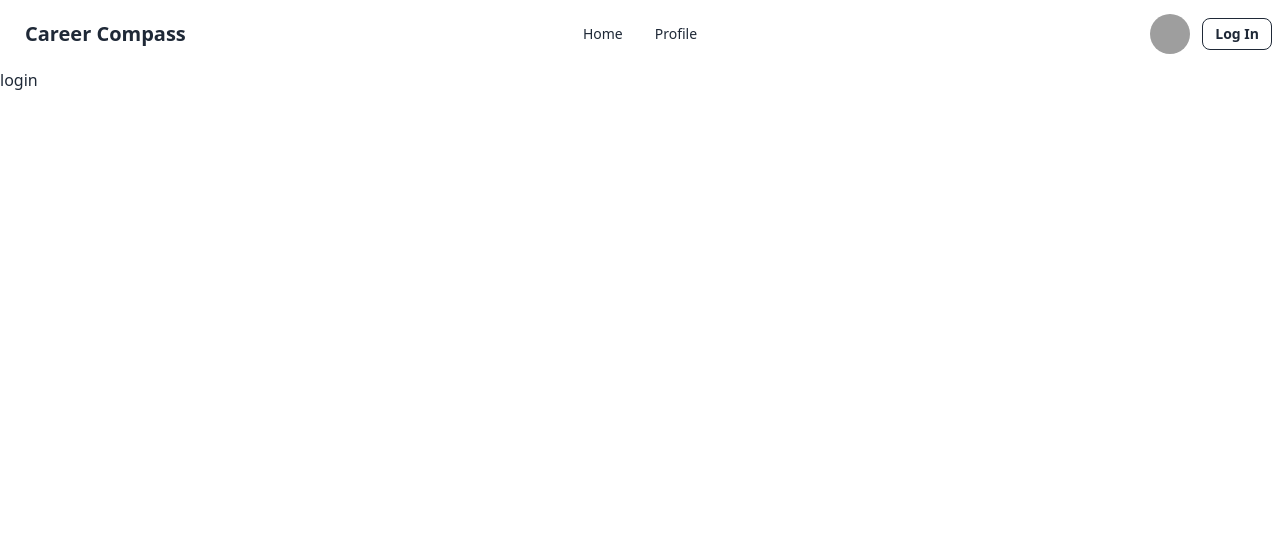
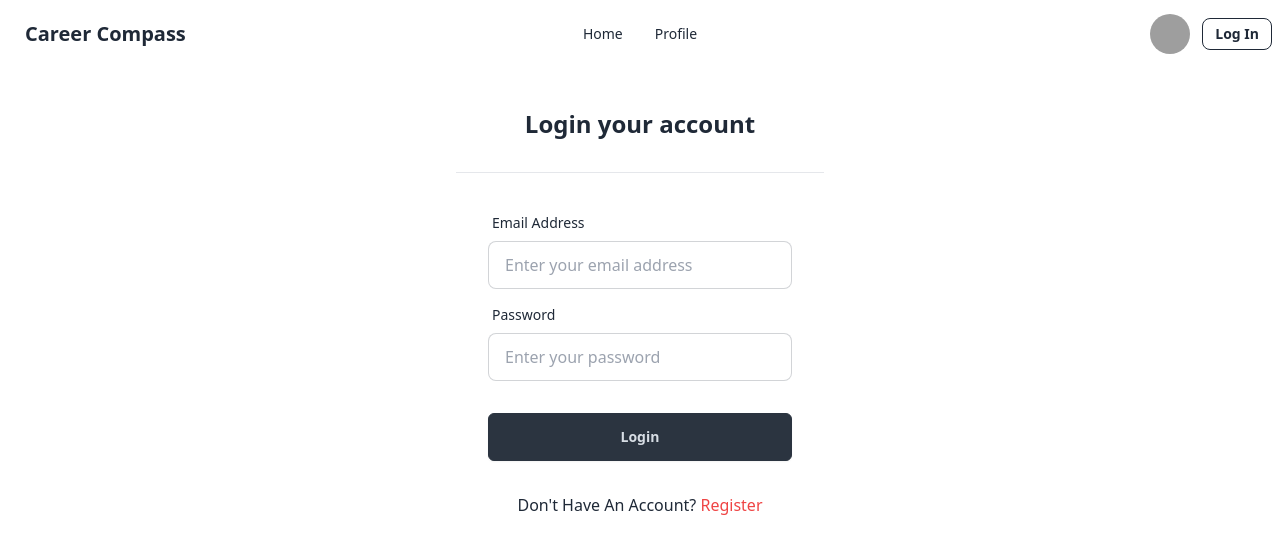
Before and after one commit to xyryc/career-compass, a React (Vite) app: page /login in a window 1280 px wide. Shown: the top 554 px of the page. Built offline with nearby package versions, Linux system fonts and the light colour scheme; no server answers; grey boxes are pictures that could not be loaded.

Commit message:
added login page

```diff
--- a/package.json
+++ b/package.json
@@ -13,6 +13,7 @@
     "firebase": "^11.0.2",
     "react": "^18.3.1",
     "react-dom": "^18.3.1",
+    "react-hot-toast": "^2.4.1",
     "react-icons": "^5.3.0",
     "react-router-dom": "^6.28.0"
   },
--- a/public/services.json
+++ b/public/services.json
@@ -89,7 +89,7 @@
   },
   {
     "id": 9,
-    "image": "https://https://img.freepik.com/premium-photo/business-meeting-businesswoman-woman-office-portrait-job-career-happy-smiling-teamwork-colleague-businessperson-startup-creative-student-education-project_565246-2642.jpg?semt=ais_hybrid",
+    "image": "https://img.freepik.com/premium-photo/business-meeting-businesswoman-woman-office-portrait-job-career-happy-smiling-teamwork-colleague-businessperson-startup-creative-student-education-project_565246-2642.jpg?semt=ais_hybrid",
     "service_name": "Job Search Strategy",
     "category": "Online",
     "description": "Create a personalized job search plan to maximize opportunities.",
--- a/src/components/Navbar.jsx
+++ b/src/components/Navbar.jsx
@@ -40,7 +40,9 @@ const Navbar = () => {
             {links}
           </ul>
         </div>
-        <a className="btn btn-ghost text-xl">Career Compass</a>
+        <Link to="/" className="btn btn-ghost text-xl">
+          Career Compass
+        </Link>
       </div>
       <div className="navbar-center hidden lg:flex">
         <ul className="menu menu-horizontal px-1">{links}</ul>
--- a/src/main.jsx
+++ b/src/main.jsx
@@ -3,9 +3,14 @@ import { createRoot } from "react-dom/client";
 import "./index.css";
 import { RouterProvider } from "react-router-dom";
 import router from "./routes/router.jsx";
+import AuthProvider from "./provider/AuthProvider.jsx";
+import { Toaster } from "react-hot-toast";
 
 createRoot(document.getElementById("root")).render(
   <StrictMode>
-    <RouterProvider router={router}></RouterProvider>
+    <AuthProvider>
+      <RouterProvider router={router} />
+      <Toaster />
+    </AuthProvider>
   </StrictMode>
 );
--- a/src/pages/Login.jsx
+++ b/src/pages/Login.jsx
@@ -1,10 +1,93 @@
+import { useContext, useState } from "react";
+import { Link, useLocation, useNavigate } from "react-router-dom";
+import { AuthContext } from "../provider/AuthProvider";
+import toast from "react-hot-toast";
 
 const Login = () => {
-    return (
-        <div>
-            login
-        </div>
-    );
+  const { userLogin, setUser } = useContext(AuthContext);
+  const [error, setError] = useState({});
+  const location = useLocation();
+  const navigate = useNavigate();
+  // console.log(location);
+
+  const handleSubmit = (e) => {
+    e.preventDefault();
+
+    const form = e.target;
+    const email = form.email.value;
+    const password = form.password.value;
+    // console.log(email, password);
+
+    userLogin(email, password)
+      .then((result) => {
+        const user = result.user;
+        // console.log(user);
+        setUser(user);
+        navigate(location?.state ? location.state : "/");
+        toast.success(`Logged in as ${user?.email}`);
+      })
+      .catch((err) => {
+        setError({ ...error, login: err.code });
+      });
+  };
+
+  return (
+    <div className="flex justify-center items-center pb-10">
+      <div className="card bg-base-100 w-full max-w-md shrink-0 rounded-md p-10">
+        <h2 className="font-semibold text-2xl text-center">
+          Login your account
+        </h2>
+        <div className="border-b-[1px] mt-8"></div>
+        <form onSubmit={handleSubmit} className="card-body">
+          <div className="form-control">
+            <label className="label">
+              <span className="label-text">Email Address</span>
+            </label>
+            <input
+              type="email"
+              name="email"
+              placeholder="Enter your email address"
+              className="input input-bordered"
+              required
+            />
+          </div>
+          <div className="form-control">
+            <label className="label">
+              <span className="label-text">Password</span>
+            </label>
+            <input
+              type="password"
+              name="password"
+              placeholder="Enter your password"
+              className="input input-bordered"
+              required
+            />
+            {error.login && (
+              <label className="label">
+                <span className="label-text-alt text-red-500">
+                  {error.login}
+                </span>
+              </label>
+            )}
+            {/* <label className="label">
+              <a href="#" className="label-text-alt link link-hover">
+                Forgot password?
+              </a>
+            </label> */}
+          </div>
+          <div className="form-control mt-6">
+            <button className="btn btn-neutral rounded-md">Login</button>
+          </div>
+        </form>
+        <p className="2xl:font-semibold text-center">
+          {`Don't Have An Account? `}
+          <Link className="text-red-500" to="/register">
+            Register
+          </Link>
+        </p>
+      </div>
+    </div>
+  );
 };
 
 export default Login;
--- /dev/null
+++ b/src/provider/AuthProvider.jsx
@@ -0,0 +1,83 @@
+import { createContext, useEffect, useState } from "react";
+import {
+  createUserWithEmailAndPassword,
+  getAuth,
+  GithubAuthProvider,
+  GoogleAuthProvider,
+  onAuthStateChanged,
+  signInWithEmailAndPassword,
+  signInWithPopup,
+  signOut,
+  updateProfile,
+} from "firebase/auth";
+import app from "../firebase/firebase.config";
+
+// eslint-disable-next-line react-refresh/only-export-components
+export const AuthContext = createContext();
+
+const googleProvider = new GoogleAuthProvider();
+const githubProvider = new GithubAuthProvider();
+
+// eslint-disable-next-line react/prop-types
+const AuthProvider = ({ children }) => {
+  const auth = getAuth(app);
+  const [user, setUser] = useState(null);
+  const [loading, setLoading] = useState(true);
+  // console.log(loading, user);
+
+  const createNewUser = (email, password) => {
+    setLoading(true);
+    return createUserWithEmailAndPassword(auth, email, password);
+  };
+
+  const userLogin = (email, password) => {
+    setLoading(true);
+    return signInWithEmailAndPassword(auth, email, password);
+  };
+
+  const signInWithGoogle = () => {
+    return signInWithPopup(auth, googleProvider);
+  };
+
+  const signInWithGithub = () => {
+    return signInWithPopup(auth, githubProvider);
+  };
+
+  const logOut = () => {
+    setLoading(true);
+    return signOut(auth);
+  };
+
+  const updateUserProfile = (updatedData) => {
+    return updateProfile(auth.currentUser, updatedData);
+  };
+
+  const authInfo = {
+    user,
+    setUser,
+    createNewUser,
+    logOut,
+    userLogin,
+    loading,
+    updateUserProfile,
+    signInWithGoogle,
+    signInWithGithub,
+  };
+
+  useEffect(() => {
+    const unsubscribe = onAuthStateChanged(auth, (currentUser) => {
+      setUser(currentUser);
+      setLoading(false);
+    });
+
+    return () => {
+      unsubscribe();
+    };
+  }, [auth]);
+
+  return (
+    <AuthContext.Provider value={authInfo}>{children}</AuthContext.Provider>
+  );
+};
+
+export default AuthProvider;
```
Also changed, not shown: 1 other file (tests, documents, lock files or other folders).
